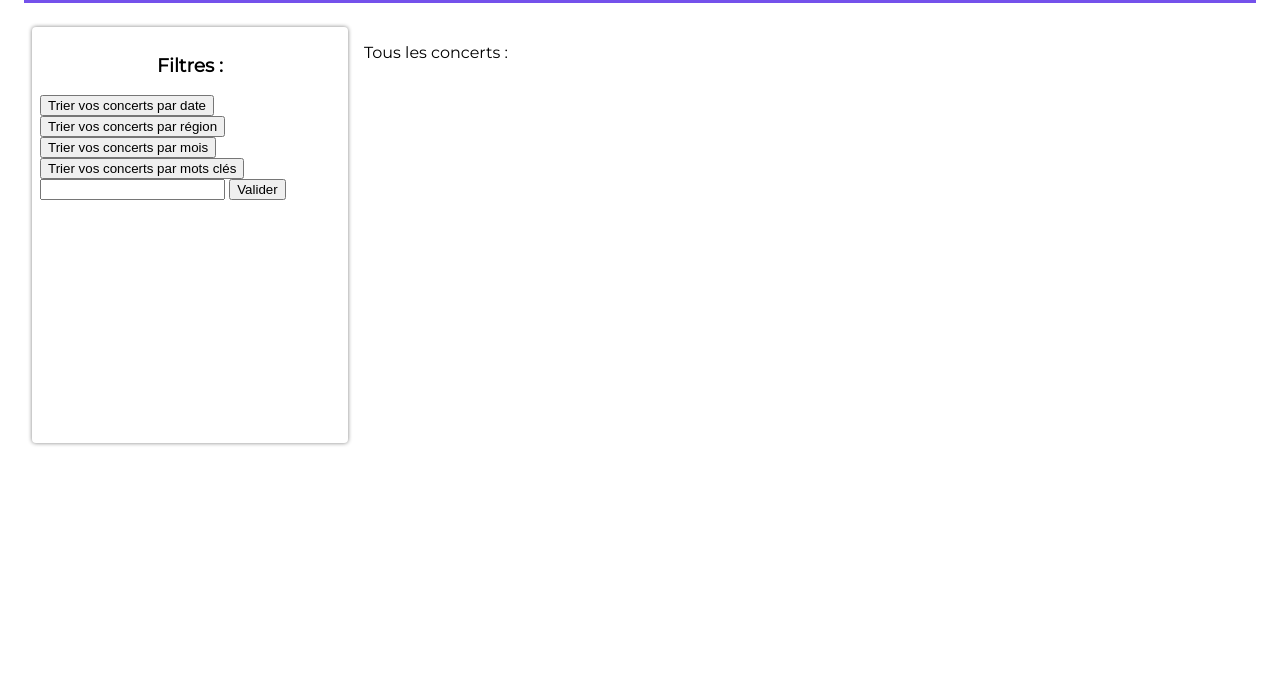
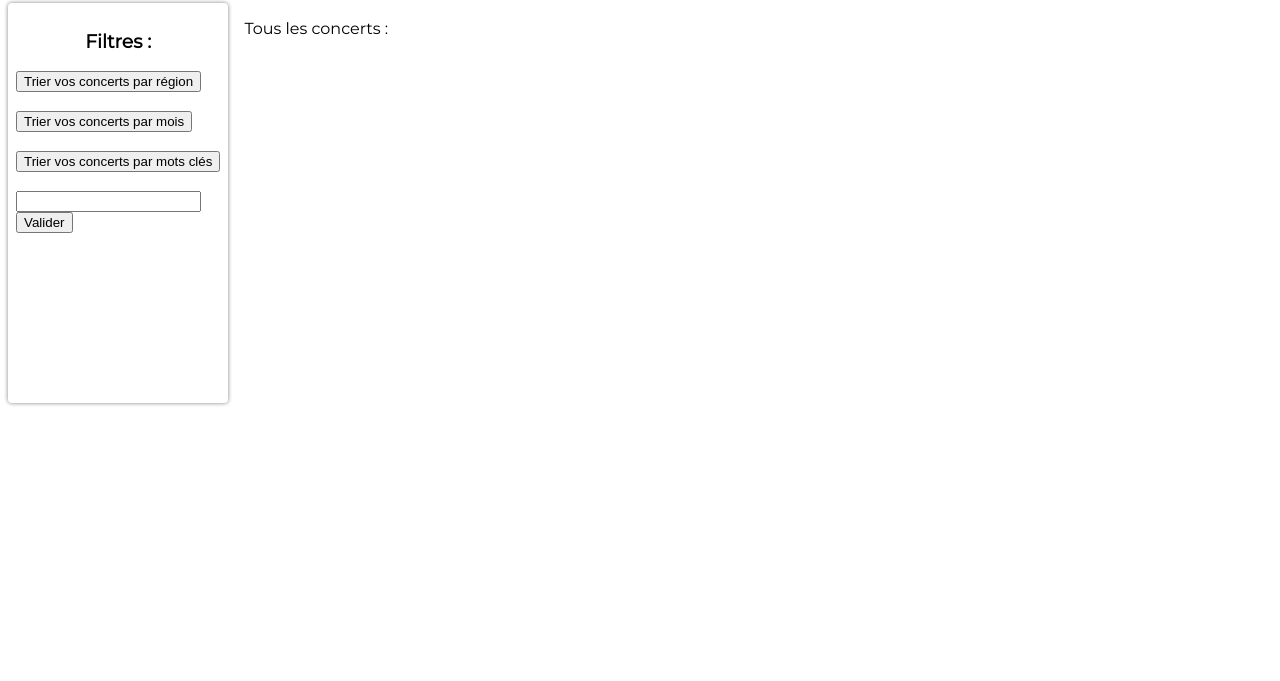
Before and after one commit to AykeSii/appliConcert, a plain HTML site: page index.html in a window 1280 px wide. Shown: the part 119-800 px from the top of the page. Drawn offline with Linux system fonts and the light colour scheme; no server answers.

Commit message:
dernier commit

```diff
--- a/event.js
+++ b/event.js
@@ -17,7 +17,6 @@ const response = await fetch(
   totalCountElement.innerText = totalCount;
   const sectionFiches = document.querySelector(".fiches")
   sectionFiches.appendChild(totalCountElement);
-  console.log(totalCountElement)
 
   for (let i = 0; i < data.results.length; i++) {
     const ficheEvenement = document.createElement("article")
@@ -30,8 +29,6 @@ const response = await fetch(
     const imageEvenement = document.createElement("img")
     imageEvenement.src = data.results[i].originalimage;
     ficheEvenement.appendChild(imageEvenement);
-    console.log("image", data.results[i].originalimage);
-
 
     const descriptionEvenement = document.createElement("p")
     descriptionEvenement.innerText = data.results[i].description_fr;
--- a/index.html
+++ b/index.html
@@ -8,22 +8,24 @@
 	</head>
 	<body>
 		<header>
-			<img src="" alt="LOGO">
 			<h1>FindYourEvent</h1>
 		</header>
 		<main>
 			<!-- Menu de recherche -->
 			<section class="filtres">
 				<h3>Filtres :</h3>
-				<button class="btn-trier">Trier vos concerts par date</button>
+				<button class="btn-filtrer">Trier vos concerts par région</button>
 				<br>
-				<button class="btn-filtrer">Trier vos concerts par région</button>
 				<br>
 				<button class="btn-description">Trier vos concerts par mois</button>
 				<br>
+				<br>
 				<button class="btn-ordonner">Trier vos concerts par mots clés</button>
+				<br>
+				<br>
 				<div class="zoneSaisie">
                     <input type="text" id="inputEcriture" name="inputEcriture">
+					<br>
                     <button id="btnValiderMot">Valider</button>
                 </div>
 			</section>
--- a/styles.css
+++ b/styles.css
@@ -1,12 +1,15 @@
 @import url('https://fonts.googleapis.com/css2?family=Montserrat&display=swap');
 
 body {
-	width: auto;
-	overflow: auto;
-	padding: 16px;
+	padding: 0;
+	margin: 0;
+	position: relative;
 	font-family: 'Montserrat', sans-serif;
-	position: relative;
 }
+
+* {
+	box-sizing: border-box;
+  }
 
 header {
 	display: flex;
@@ -32,12 +35,13 @@ main {
 }
 
 .filtres {
-	border-radius: 4px;
-	box-shadow: 0px 0px 4px gray;
-	margin: 8px;
-	padding: 8px;
-	min-width: 300px;
-	min-height: 400px;
+    border-radius: 4px;
+    box-shadow: 0px 0px 4px gray;
+    margin: 8px;
+    padding: 8px;
+    min-width: min-content;
+    min-height: 400px;
+	overflow-x: auto;
 }
 .filtres h3 {
 	text-align: center;
@@ -52,13 +56,13 @@ main {
 }
 .fiches article {
 	border: 1px solid black;
-	padding: 4px;
+	padding: 0;
 }
 .fiches article img {
 	display: block;
 	margin-left: auto;
 	margin-right: auto;
-	max-width: 200px;
+	max-width: 300px;
 }
 .fiches article p {
 	margin-top: 4px;
```
